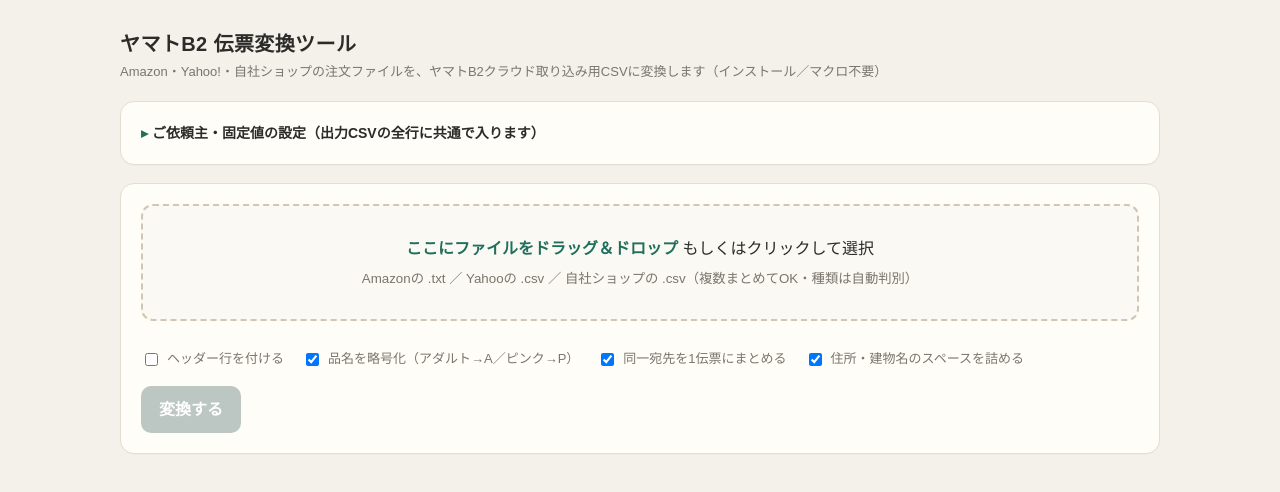
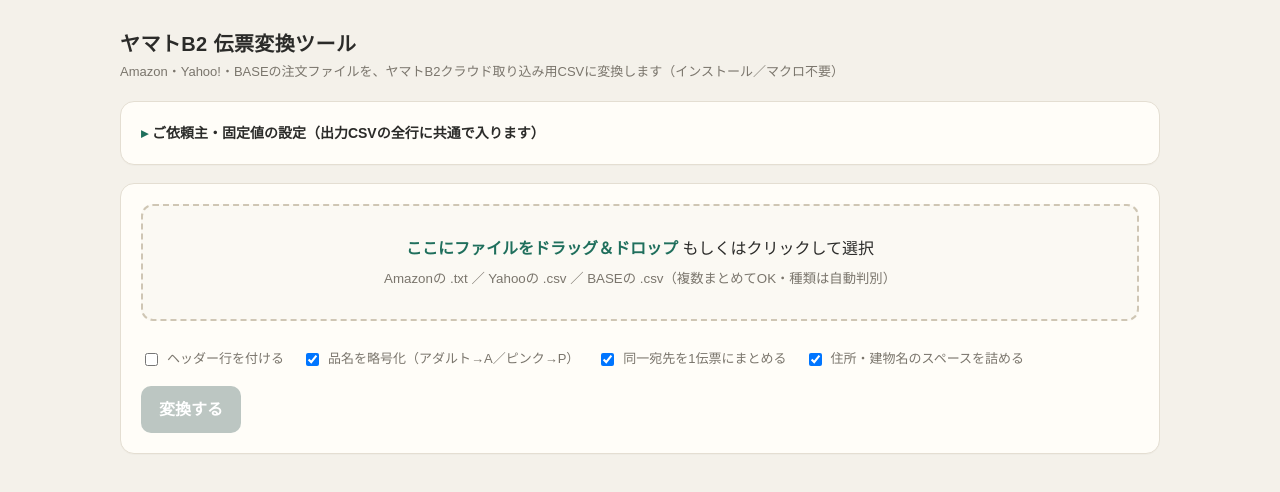
Before and after one commit to takmat21/yamato-b2-, a plain HTML site: page index.html in a window 1280 px wide. Drawn offline with Linux system fonts and the light colour scheme.

Commit message:
UI表示の「自社」を「BASE」に変更

```diff
--- a/index.html
+++ b/index.html
@@ -71,7 +71,7 @@
 <div class="wrap">
   <header>
     <h1>ヤマトB2 伝票変換ツール</h1>
-    <p>Amazon・Yahoo!・自社ショップの注文ファイルを、ヤマトB2クラウド取り込み用CSVに変換します（インストール／マクロ不要）</p>
+    <p>Amazon・Yahoo!・BASEの注文ファイルを、ヤマトB2クラウド取り込み用CSVに変換します（インストール／マクロ不要）</p>
   </header>
 
   <details class="card" id="settingsCard">
@@ -91,7 +91,7 @@
   <div class="card">
     <div class="drop" id="drop">
       <b>ここにファイルをドラッグ＆ドロップ</b> もしくはクリックして選択
-      <small>Amazonの .txt ／ Yahooの .csv ／ 自社ショップの .csv（複数まとめてOK・種類は自動判別）</small>
+      <small>Amazonの .txt ／ Yahooの .csv ／ BASEの .csv（複数まとめてOK・種類は自動判別）</small>
       <input type="file" id="file" multiple accept=".txt,.csv" class="hide">
     </div>
     <div class="files" id="files"></div>
```
